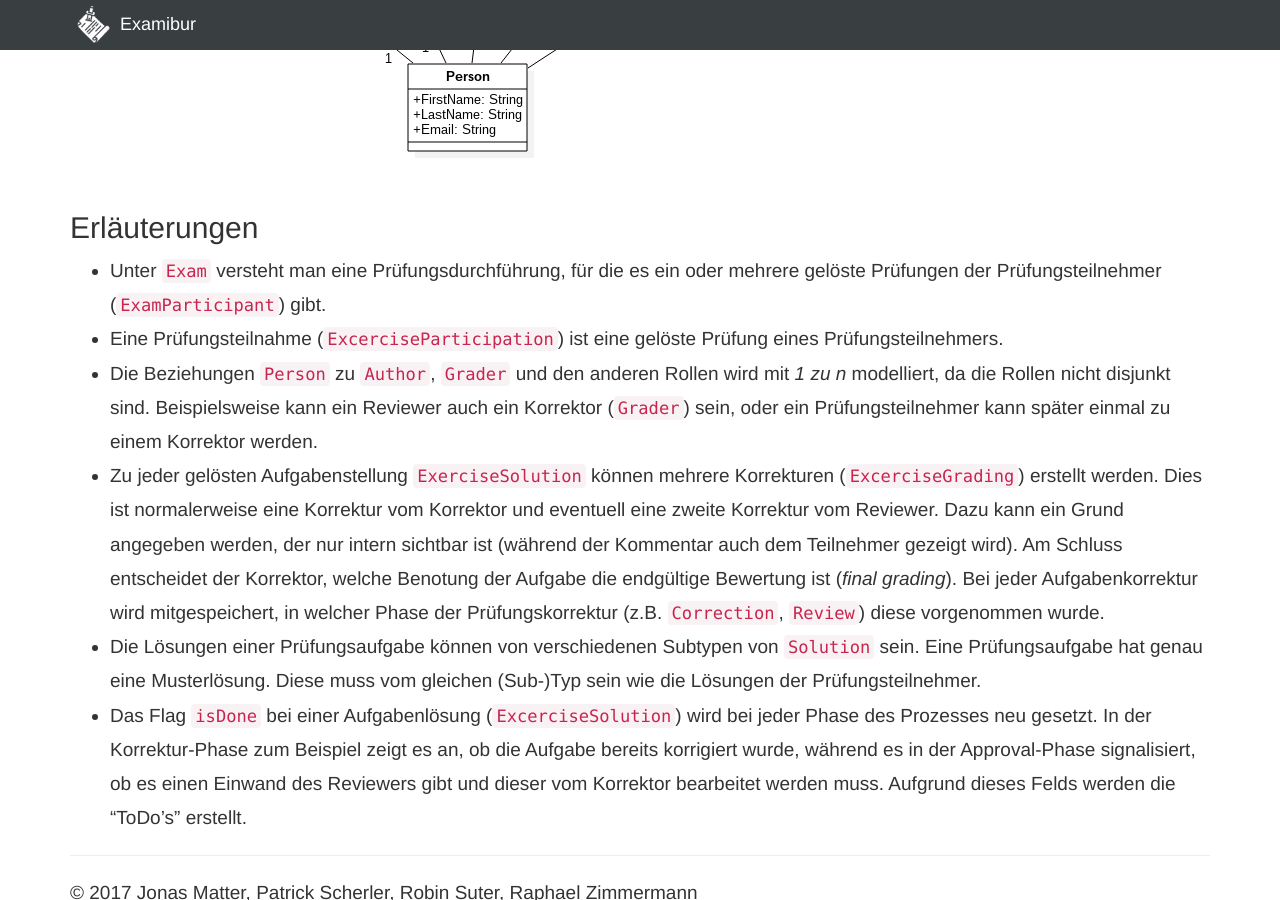
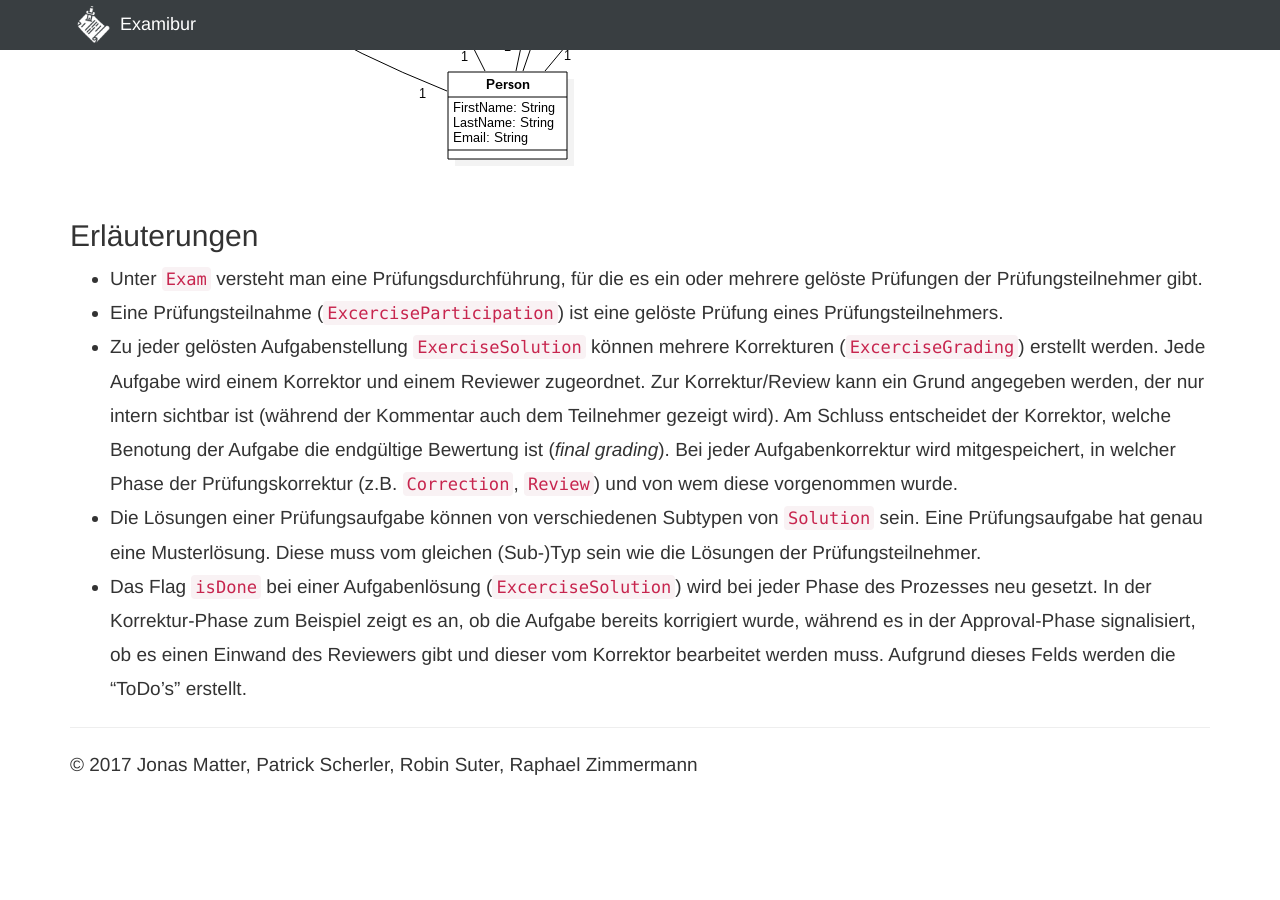
Before and after one commit to Examibur/examibur, a Jekyll site: the page built from docs/anforderungen/domainmodel.md, in a window 1280 px wide and 900 px high, scrolled down 1094 px. Built offline with Jekyll 4.4.1, drawn with Linux system fonts in a browser that asks for light colours; nearby versions of some CDN libraries; Markdown is read by kramdown in place of the engine named in the settings; after the commit the page ends 1886 px from its top, so only the background shows below that.

Commit message:
domain model changes after wireframe review

```diff
--- a/docs/anforderungen/domainmodel.md
+++ b/docs/anforderungen/domainmodel.md
@@ -9,9 +9,8 @@
 ![](resources/domainmodel.png)
 
 ## Erläuterungen
-- Unter `Exam` versteht man eine Prüfungsdurchführung, für die es ein oder mehrere gelöste Prüfungen der Prüfungsteilnehmer (`ExamParticipant`) gibt.
+- Unter `Exam` versteht man eine Prüfungsdurchführung, für die es ein oder mehrere gelöste Prüfungen der Prüfungsteilnehmer gibt.
 - Eine Prüfungsteilnahme (`ExcerciseParticipation`) ist eine gelöste Prüfung eines Prüfungsteilnehmers.
-- Die Beziehungen `Person` zu `Author`, `Grader` und den anderen Rollen wird mit *1 zu n* modelliert, da die Rollen nicht disjunkt sind. Beispielsweise kann ein Reviewer auch ein Korrektor (`Grader`) sein, oder ein Prüfungsteilnehmer kann später einmal zu einem Korrektor werden.
-- Zu jeder gelösten Aufgabenstellung `ExerciseSolution` können mehrere Korrekturen (`ExcerciseGrading`) erstellt werden. Dies ist normalerweise eine Korrektur vom Korrektor und eventuell eine zweite Korrektur vom Reviewer. Dazu kann ein Grund angegeben werden, der nur intern sichtbar ist (während der Kommentar auch dem Teilnehmer gezeigt wird). Am Schluss entscheidet der Korrektor, welche Benotung der Aufgabe die endgültige Bewertung ist (*final grading*). Bei jeder Aufgabenkorrektur wird mitgespeichert, in welcher Phase der Prüfungskorrektur (z.B. `Correction`, `Review`) diese vorgenommen wurde.
+- Zu jeder gelösten Aufgabenstellung `ExerciseSolution` können mehrere Korrekturen (`ExcerciseGrading`) erstellt werden. Jede Aufgabe wird einem Korrektor und einem Reviewer zugeordnet. Zur Korrektur/Review kann ein Grund angegeben werden, der nur intern sichtbar ist (während der Kommentar auch dem Teilnehmer gezeigt wird). Am Schluss entscheidet der Korrektor, welche Benotung der Aufgabe die endgültige Bewertung ist (*final grading*). Bei jeder Aufgabenkorrektur wird mitgespeichert, in welcher Phase der Prüfungskorrektur (z.B. `Correction`, `Review`) und von wem diese vorgenommen wurde.
 - Die Lösungen einer Prüfungsaufgabe können von verschiedenen Subtypen von `Solution` sein. Eine Prüfungsaufgabe hat genau eine Musterlösung. Diese muss vom gleichen (Sub-)Typ sein wie die Lösungen der Prüfungsteilnehmer.
 - Das Flag `isDone` bei einer Aufgabenlösung (`ExcerciseSolution`) wird bei jeder Phase des Prozesses neu gesetzt. In der Korrektur-Phase zum Beispiel zeigt es an, ob die Aufgabe bereits korrigiert wurde, während es in der Approval-Phase signalisiert, ob es einen Einwand des Reviewers gibt und dieser vom Korrektor bearbeitet werden muss. Aufgrund dieses Felds werden die "ToDo's" erstellt.
```
Also changed, not shown: docs/anforderungen/resources/domainmodel.png, 1 other file.
